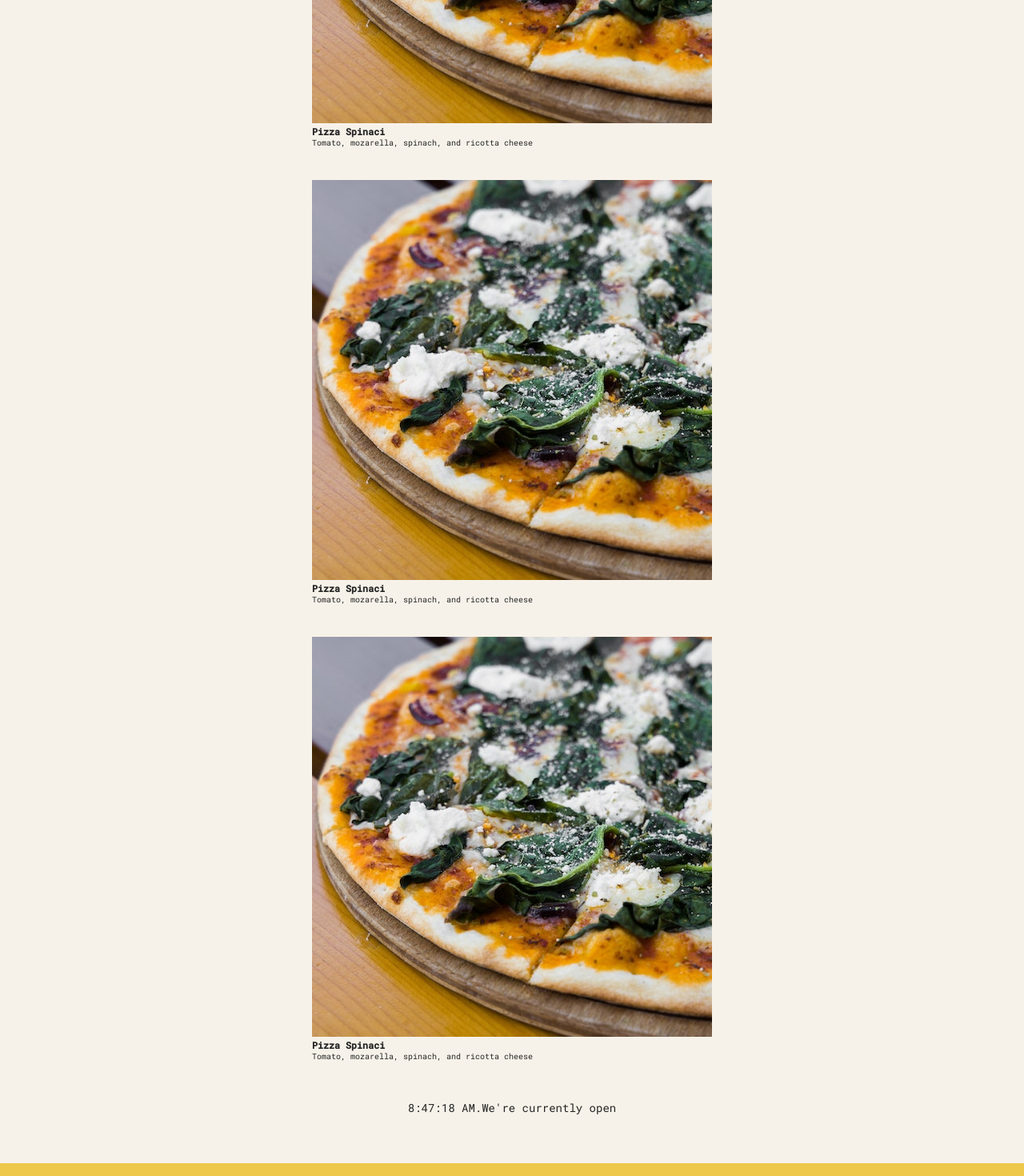
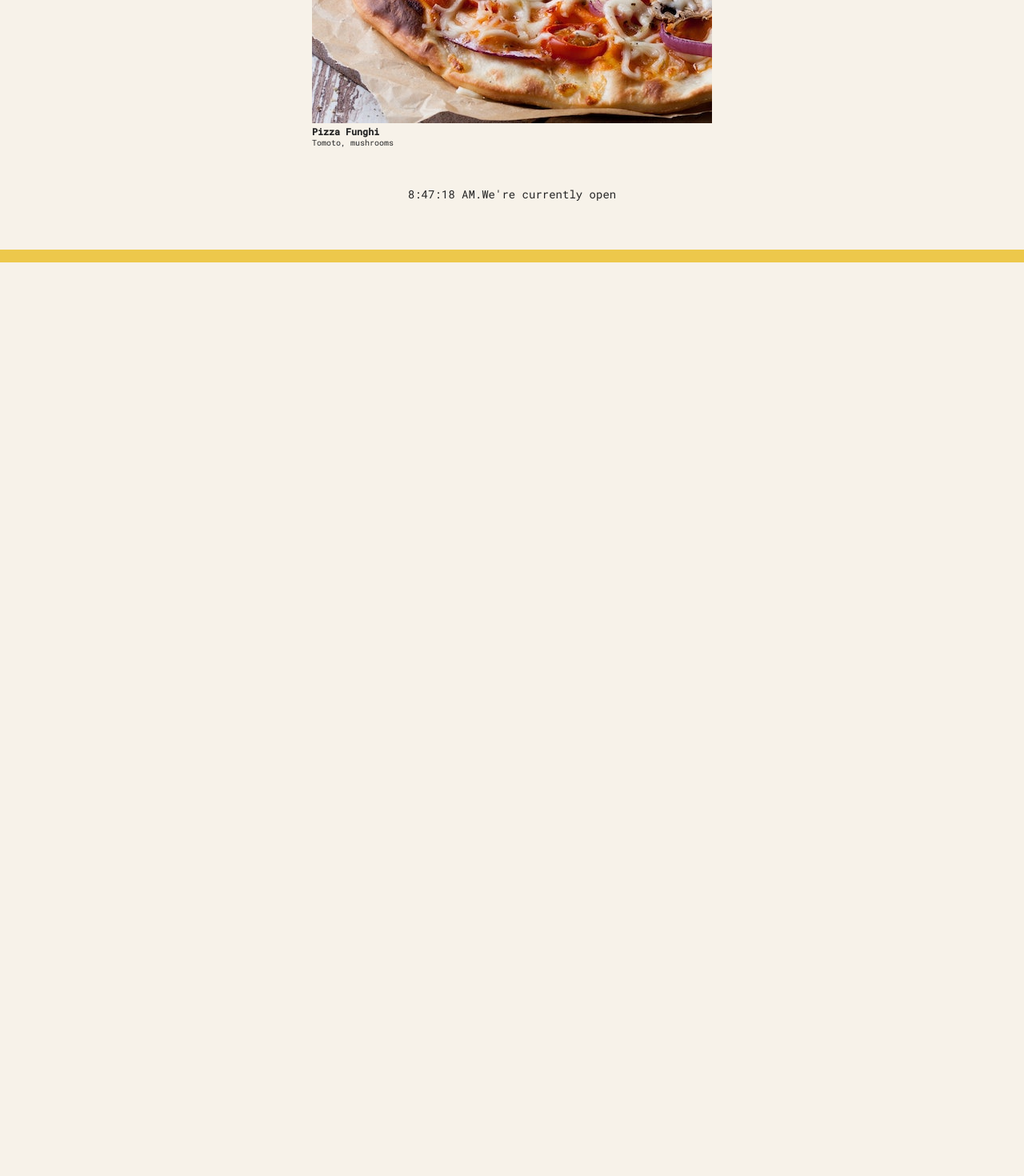
Before and after one commit to juanmarcosstudio/react-resto-menu, a React (Create React App) app: page / in a window 1280 px wide. Shown: the part 1106-2576 px from the top of the page at 80% size. After the commit the page ends 1434 px from the top, so only its background shows below. Built offline with nearby package versions, Linux system fonts and the light colour scheme.

Commit message:
Add multiple Pizza components with props for name, ingredients, photo, and price

```diff
--- a/src/index.js
+++ b/src/index.js
@@ -67,11 +67,32 @@ function Menu() {
   return (
     <main className="menu">
       <h2>Our menu</h2>
-      <Pizza />
-      <Pizza />
-      <Pizza />
-      <Pizza />
+      <Pizza
+        name="Pizza Spinaci"
+        ingredients="Tomato, mozarella, spinach, and ricotta cheese"
+        photoName="pizzas/spinaci.jpg"
+        price="10"
+      />
+
+      <Pizza
+        name="Pizza Funghi"
+        ingredients="Tomoto, mushrooms"
+        price="12"
+        photoName="pizzas/funghi.jpg"
+      />
     </main>
+  );
+}
+
+function Pizza(props) {
+  console.log(props);
+
+  return (
+    <div>
+      <img src={props.photoName} alt={props.name} />
+      <h3>{props.name}</h3>
+      <p>{props.ingredients}</p>
+    </div>
   );
 }
 
@@ -93,16 +114,6 @@ function Footer() {
   //return React.createElement('footer', null, "We're currently open!");
 }
 
-function Pizza() {
-  return (
-    <div>
-      <img src="pizzas/spinaci.jpg" alt="Pizza spinaci" />
-      <h3>Pizza Spinaci</h3>
-      <p>Tomato, mozarella, spinach, and ricotta cheese</p>
-    </div>
-  );
-}
-
 //React v18
 const root = ReactDOM.createRoot(document.getElementById("root"));
 root.render(
```
